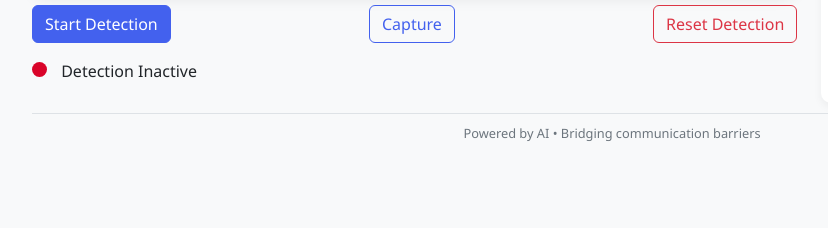
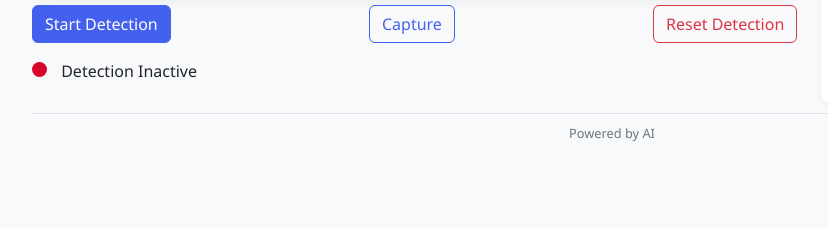
Before and after one commit to MdMujahith/RTSLDS, a Python web app: template templates/index.html in a window 1280 px wide. Shown: the part 514-742 px from the top of the page, without its empty margins (28-856 px from the left). Run offline with Jinja, Linux system fonts and the light colour scheme; the template is opened without the code that fills it, so the values that code supplies are empty; some libraries are stand-ins or nearby versions.

Commit message:
Update index.html

```diff
--- a/templates/index.html
+++ b/templates/index.html
@@ -87,7 +87,7 @@
         <audio id="audioPlayer" controls></audio>
 
         <div class="footer">
-            Powered by AI • Bridging communication barriers
+            Powered by AI
         </div>
     </div>
 
```
